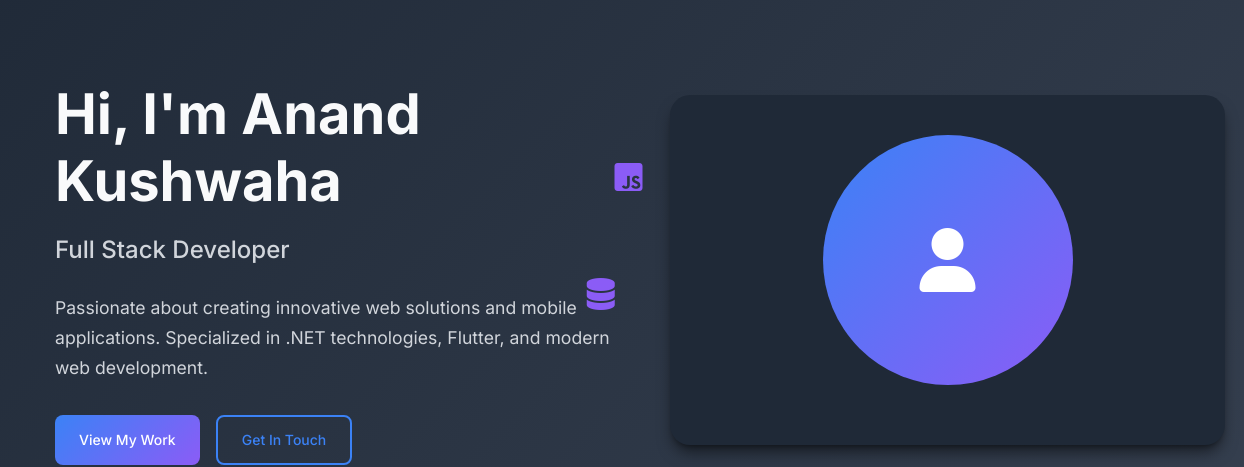
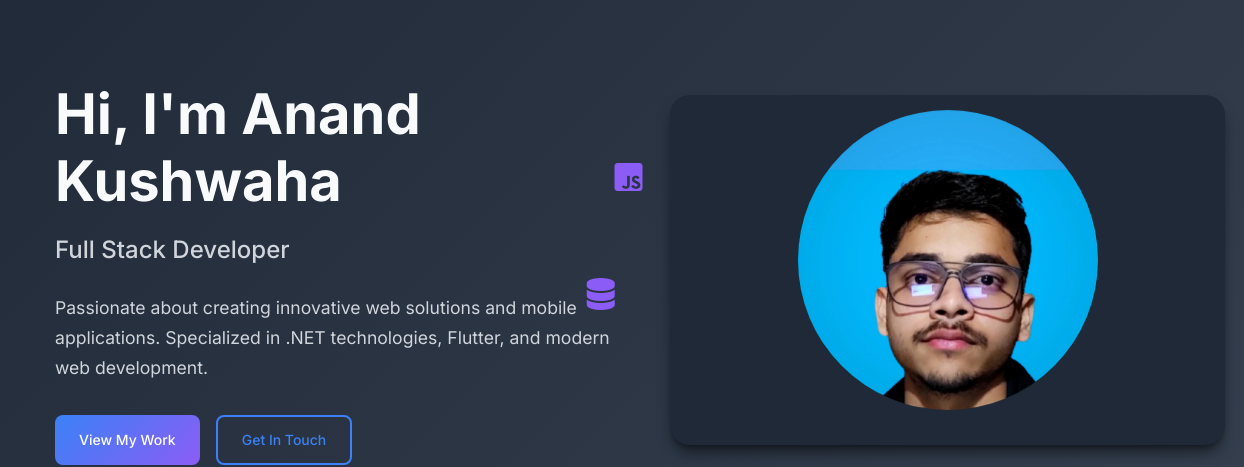
Before and after one commit to Ace0731/ace0731.github.io, a plain HTML site: page index.html in a window 1280 px wide. Shown: the part 127-594 px from the top of the page, 0-1244 px from the left. Drawn offline with nearby package versions, Linux system fonts and the light colour scheme.

Commit message:
Fix navigation link spacing and replace user icon with a profile image in index.html

```diff
--- a/index.html
+++ b/index.html
@@ -36,7 +36,7 @@
 
       <!-- Navigation Menu -->
       <nav id="nav-menu" class="nav-menu" ">
-        <a href="#home" class="nav-link">Home</a>
+        <a href=" #home" class="nav-link">Home</a>
         <a href="#about" class="nav-link">About</a>
         <a href="#skills" class="nav-link">Skills</a>
         <a href="#projects" class="nav-link">Projects</a>
@@ -72,7 +72,7 @@
         <div class="hero-image">
           <div class="profile-card">
             <div class="profile-avatar">
-              <i class="fas fa-user"></i>
+              <img style="width: 300px; height: 300px; border-radius: 50%;" src="icons/profile.jpg"></i>
             </div>
             <div class="floating-elements">
               <div class="floating-element" style="--delay: 0s;">
```
Also changed, not shown: icons/profile.jpg (added).
